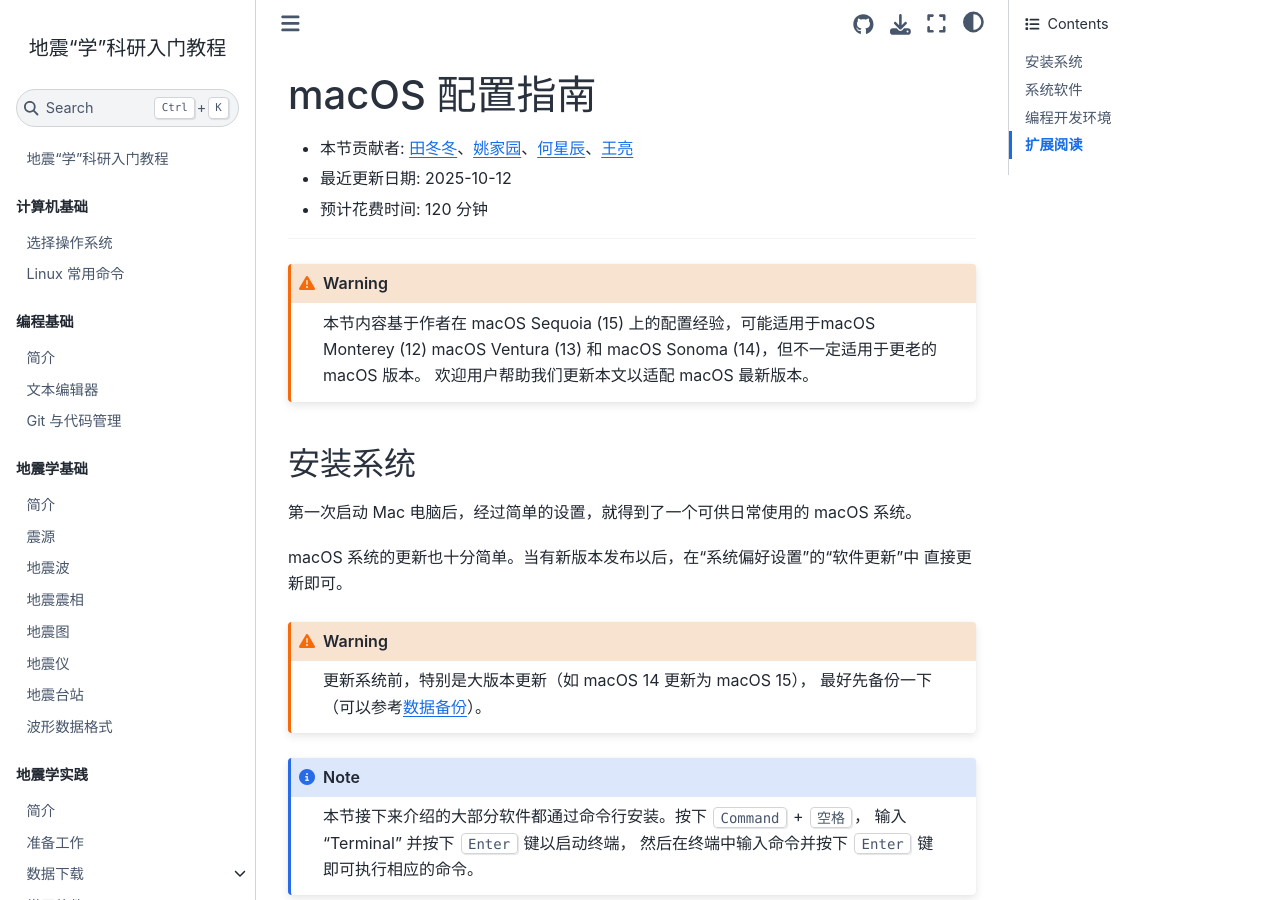
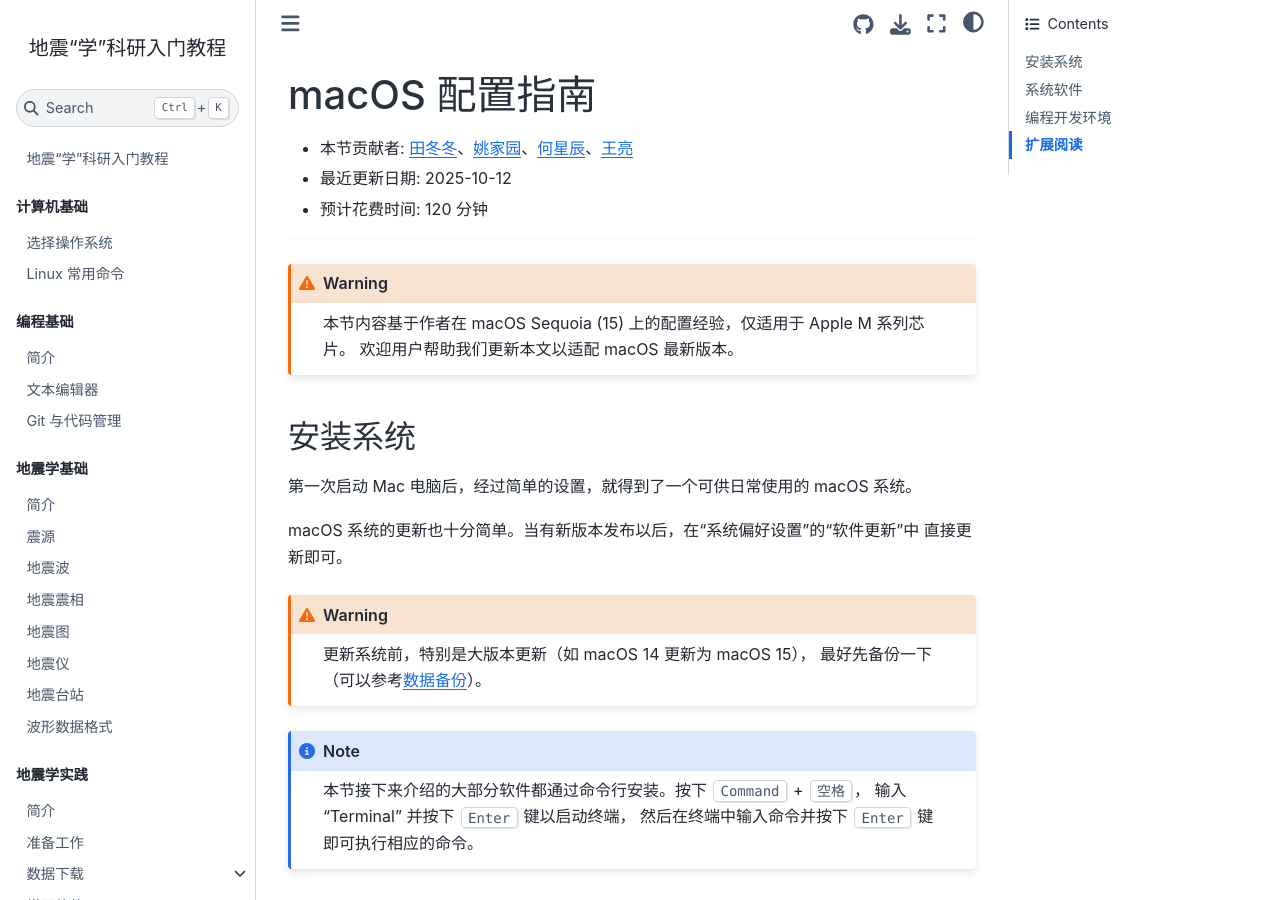
Before and after one commit to seismo-learn/seismology101, a Jupyter Book: the page built from source/computer/macos-setup.md, in a window 1280 px wide and 900 px high. Built offline with Jupyter Book 1.0.4 settings and Sphinx 7.4.7 and the Sphinx Book theme 1.1.4, drawn with Linux system fonts in a browser that asks for light colours; pages that are not in the unit, such as notebooks, are missing from menus.

Commit message:
Update macos-setup.md

```diff
--- a/source/computer/macos-setup.md
+++ b/source/computer/macos-setup.md
@@ -7,8 +7,7 @@
 ---
 
 :::{warning}
-本节内容基于作者在 macOS Sequoia (15) 上的配置经验，可能适用于macOS Monterey (12)
-macOS Ventura (13) 和 macOS Sonoma (14)，但不一定适用于更老的 macOS 版本。
+本节内容基于作者在 macOS Sequoia (15) 上的配置经验，仅适用于 Apple M 系列芯片。
 欢迎用户帮助我们更新本文以适配 macOS 最新版本。
 :::
 
```
